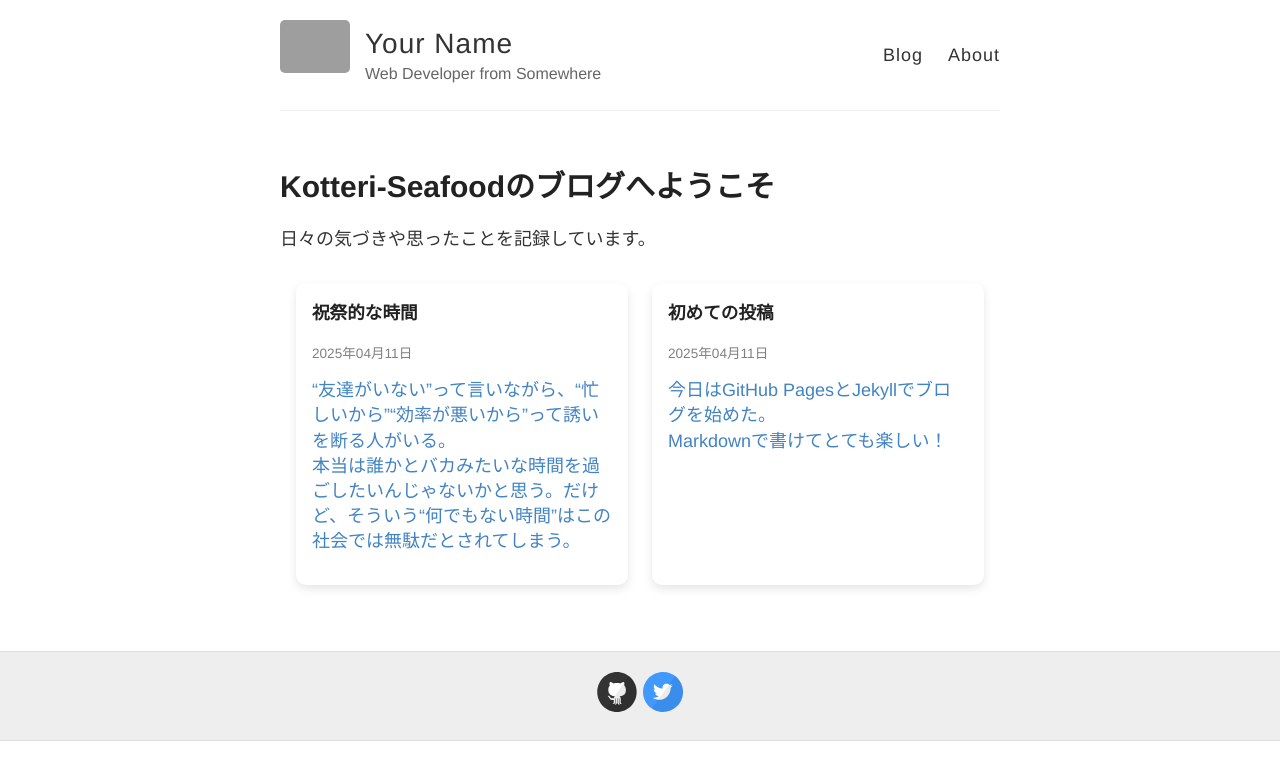
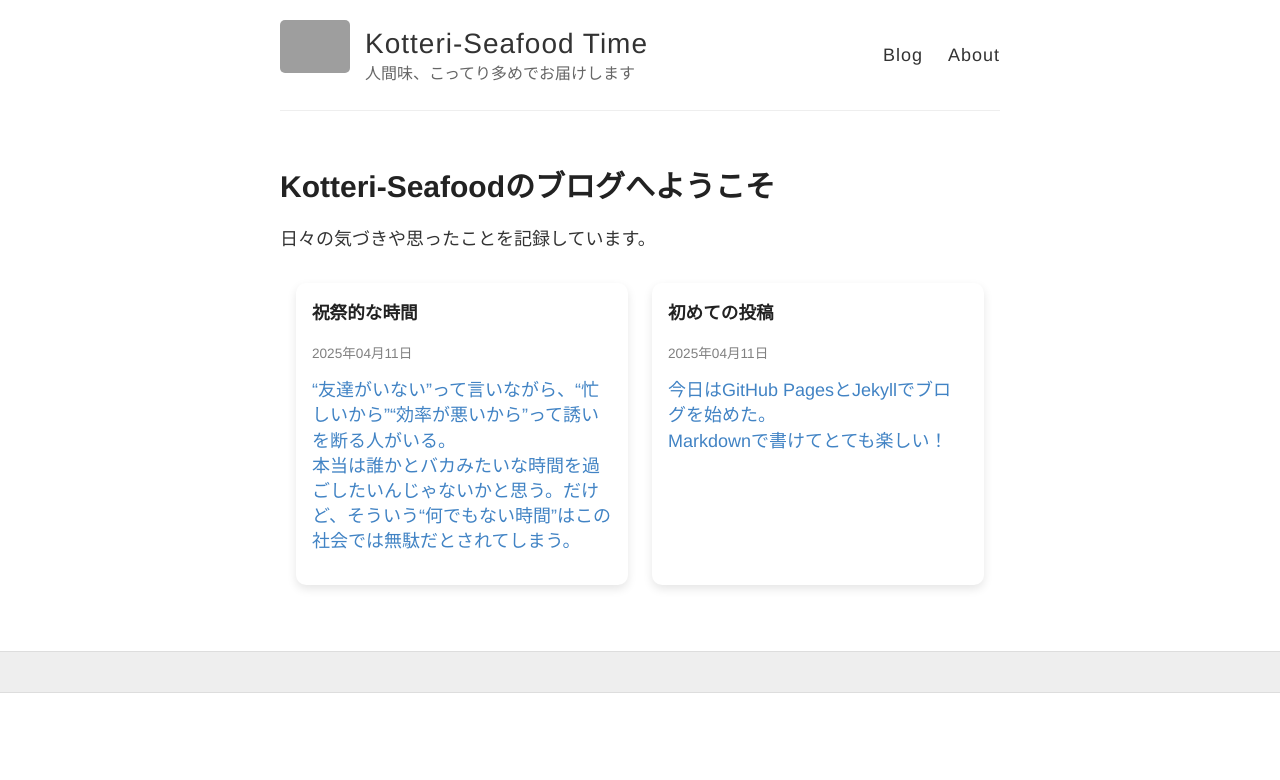
Before and after one commit to Kotteri-Seafood/Kotteri-Seafood.github.io, a Jekyll site: the page built from index.html, in a window 1280 px wide. Shown: the top 780 px of the page. Built offline with Jekyll 4.4.1, drawn with Linux system fonts in a browser that asks for light colours; grey boxes are pictures that could not be loaded.

Commit message:
Update _config.yml

```diff
--- a/_config.yml
+++ b/_config.yml
@@ -3,13 +3,13 @@
 #
 
 # Name of your site (displayed in the header)
-name: Your Name
+name: Kotteri-Seafood Time
 
 # Short bio or description (displayed in the header)
-description: Web Developer from Somewhere
+description: 人間味、こってり多めでお届けします
 
 # URL of your avatar or profile pic (you could use your GitHub profile pic)
-avatar: https://raw.githubusercontent.com/barryclark/jekyll-now/master/images/jekyll-logo.png
+avatar: /images/kotteri-icon.png
 
 #
 # Flags below are optional
@@ -21,12 +21,12 @@ footer-links:
   email:
   facebook:
   flickr:
-  github: barryclark/jekyll-now
+  github:
   instagram:
   linkedin:
   pinterest:
   rss: # just type anything here for a working RSS icon
-  twitter: jekyllrb
+  twitter:
   stackoverflow: # your stackoverflow profile, e.g. "users/50476/bart-kiers"
   youtube: # channel/<your_long_string> or user/<user-name>
   googleplus: # anything in your profile username that comes after plus.google.com/
@@ -41,7 +41,7 @@ google_analytics:
 
 # Your website URL (e.g. http://barryclark.github.io or http://www.barryclark.co)
 # Used for Sitemap.xml and your RSS feed
-url:
+url: "https://kotteri-seafood.github.io"
 
 # If you're hosting your site at a Project repository on GitHub pages
 # (http://yourusername.github.io/repository-name)
```
